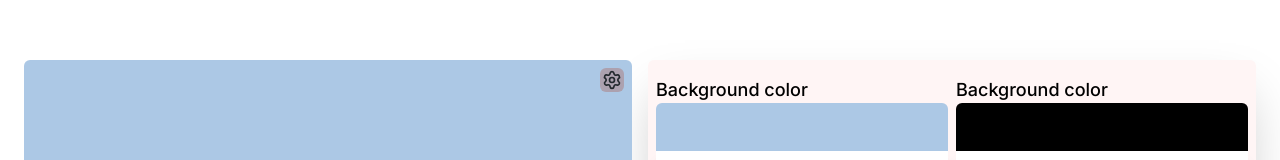
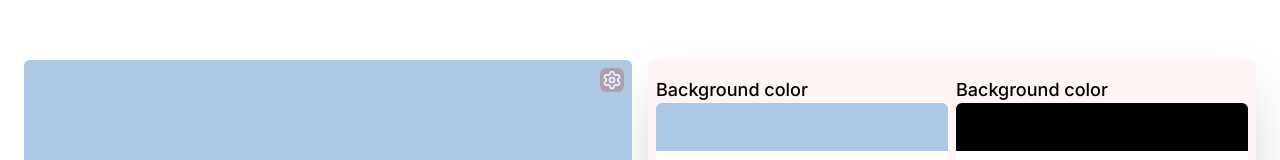
Before and after one commit to alpha1207vj/CHECKERCONTRASTOWCAG, a Next.js app: page / in a window 1280 px wide. Shown: the part 342-502 px from the top of the page. Built offline with nearby package versions, Linux system fonts and the light colour scheme.

Commit message:
BROWSER ISSUES2

```diff
--- a/app/components/button_tool.tsx
+++ b/app/components/button_tool.tsx
@@ -32,7 +32,7 @@ const [showTool,setShowTool] = useState(false)
     return(
         <>
            <button ref={inputRef} onClick={()=>{setShowTool(!showTool)}} className='absolute flex items-center justify-center w-6 h-6 transition-all duration-75 rounded-md top-2 right-2 bg-gray-tool-brand active:scale-90 opacity-[0.8]'>
-              <Settings size={20}  color='black'/>
+              <Settings size={20}  color='white'/>
             </button>
          <CardTool color = {color} color1= {color1} onColorChange={onColorChange} onColorChange1={onColorChange1} isOpen={showTool}/>
         </>
```
